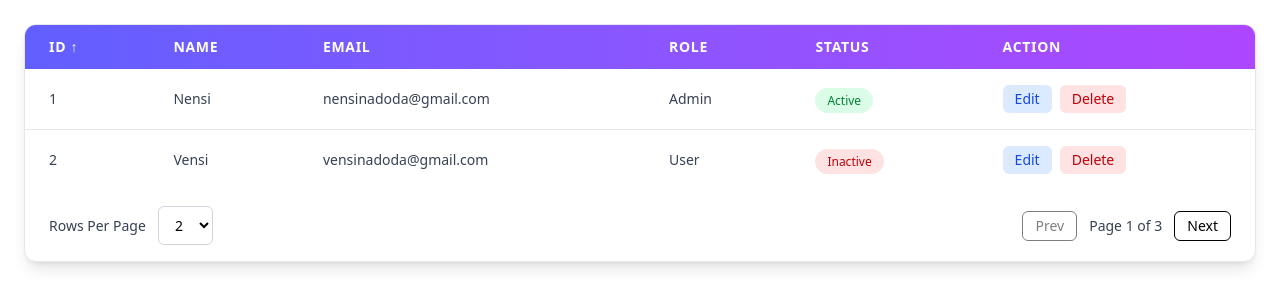
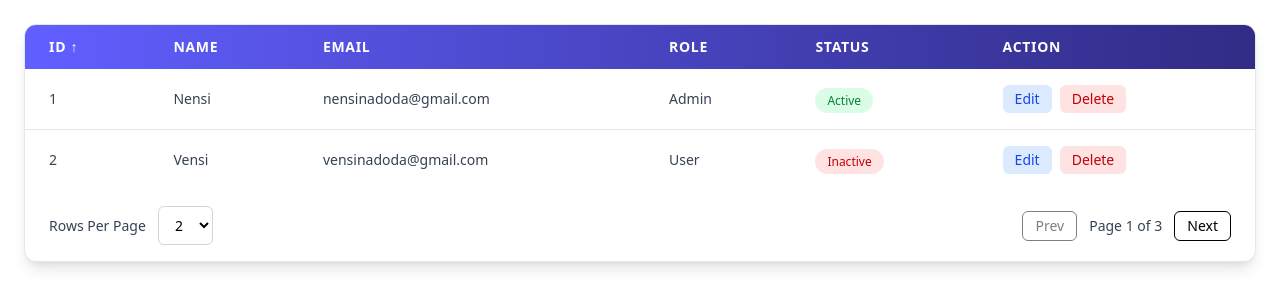
Before and after one commit to NensiNadoda18/react_table_app, a React (Vite) app: page / in a window 1280 px wide. Shown: the top 308 px of the page. Built offline with nearby package versions, Linux system fonts and the light colour scheme.

Commit message:
small changes

```diff
--- a/src/component/TableHeader.jsx
+++ b/src/component/TableHeader.jsx
@@ -5,7 +5,7 @@ const TableHeader = () => {
   const { sortOrder, toggleSort } = useTable();
 
   return (
-    <thead className="bg-gradient-to-r from-indigo-500 to-purple-500 text-white">
+    <thead className="bg-gradient-to-r from-indigo-500 to-indigo-900 text-white">
       <tr>
         <th
           onClick={toggleSort}
```
